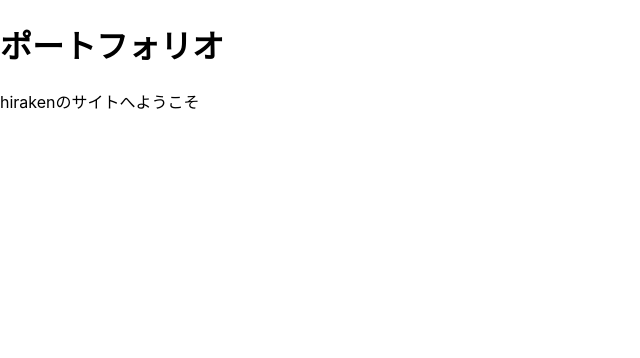
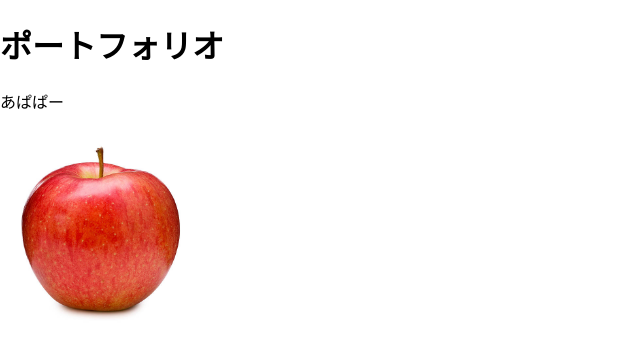
Before and after one commit to baribo-yama/baribo-yama.github.io, a React (Create React App) app: page / in a window 1280 px wide. Shown: the top 358 px of the page, without its empty margins (0-640 px from the left). Built offline with nearby package versions, Linux system fonts and the light colour scheme.

Commit message:
画像を追加した

```diff
--- a/src/App.js
+++ b/src/App.js
@@ -2,7 +2,8 @@ function App() {
   return (
     <div>
       <h1>ポートフォリオ</h1>
-      <p>hirakenのサイトへようこそ</p>
+      <p>あぱぱー</p>
+      <img src="/apple.jpg" alt="apple" width="200" />
     </div>
   );
 }
```
Also changed, not shown: public/apple.jpg (added).
